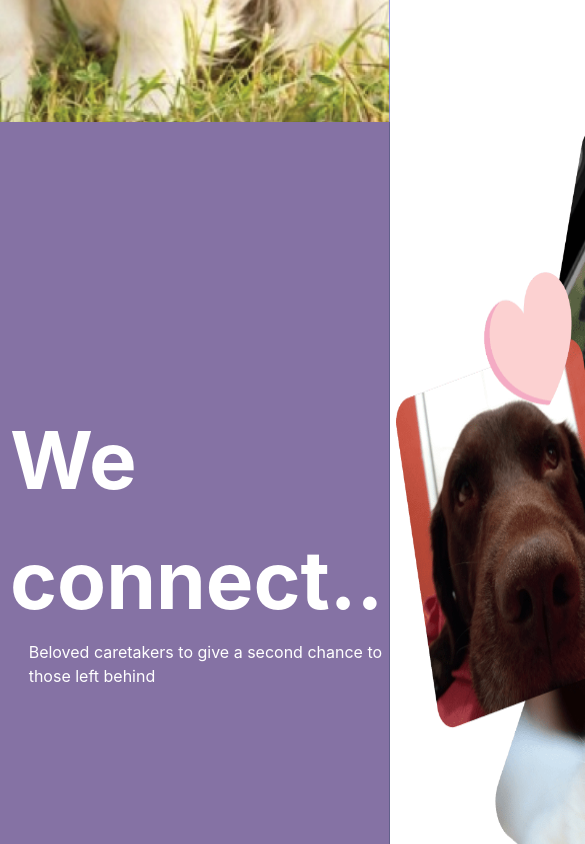
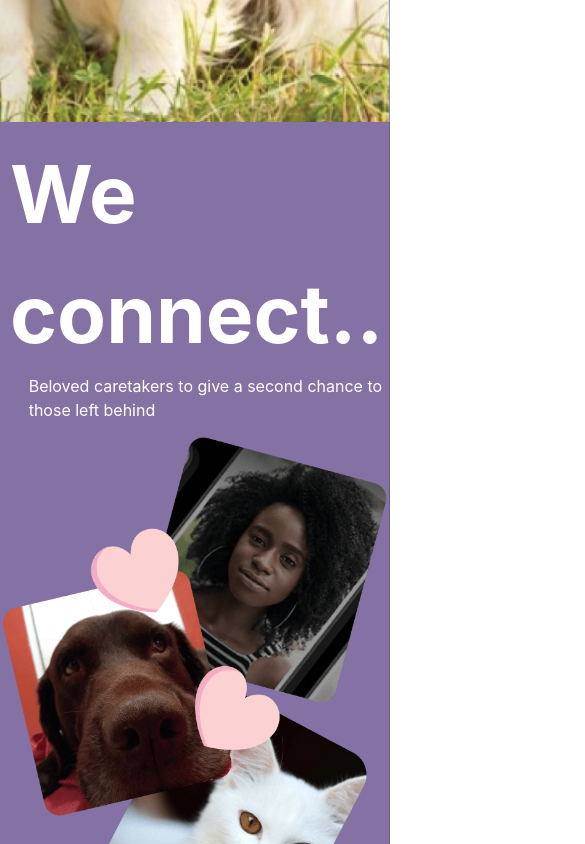
Before and after one commit to jbovone/ra-hackatlon-course-it, a React (Create React App) app: page / in a window 390 px wide. Shown: the part 820-1664 px from the top of the page, 585 px wide, since content can reach past the window. Built offline with nearby package versions, Linux system fonts and the light colour scheme.

Commit message:
Fix section styles for responsivity

```diff
--- a/src/pages/homePage.jsx
+++ b/src/pages/homePage.jsx
@@ -44,6 +44,7 @@ const HomePage = ({ formShow }) => {
     display: "flex",
     justifyContent: "center",
     alignItems: "stretch",
+    flexWrap: "wrap",
   });
 
   const {
--- a/src/pages/userPetList.jsx
+++ b/src/pages/userPetList.jsx
@@ -12,12 +12,12 @@ const tableContainer = css({
 const contentContainer = css({
   minWidth: "100vw",
   minHeight: "100vh",
+  maxWidth: "100%",
   background: "#767AF9",
   padding: "30px",
 });
 
 export default function UserPetList({ pets }) {
-  console.log(pets);
   return (
     <div className={contentContainer}>
       <div class={tableContainer}>
```
